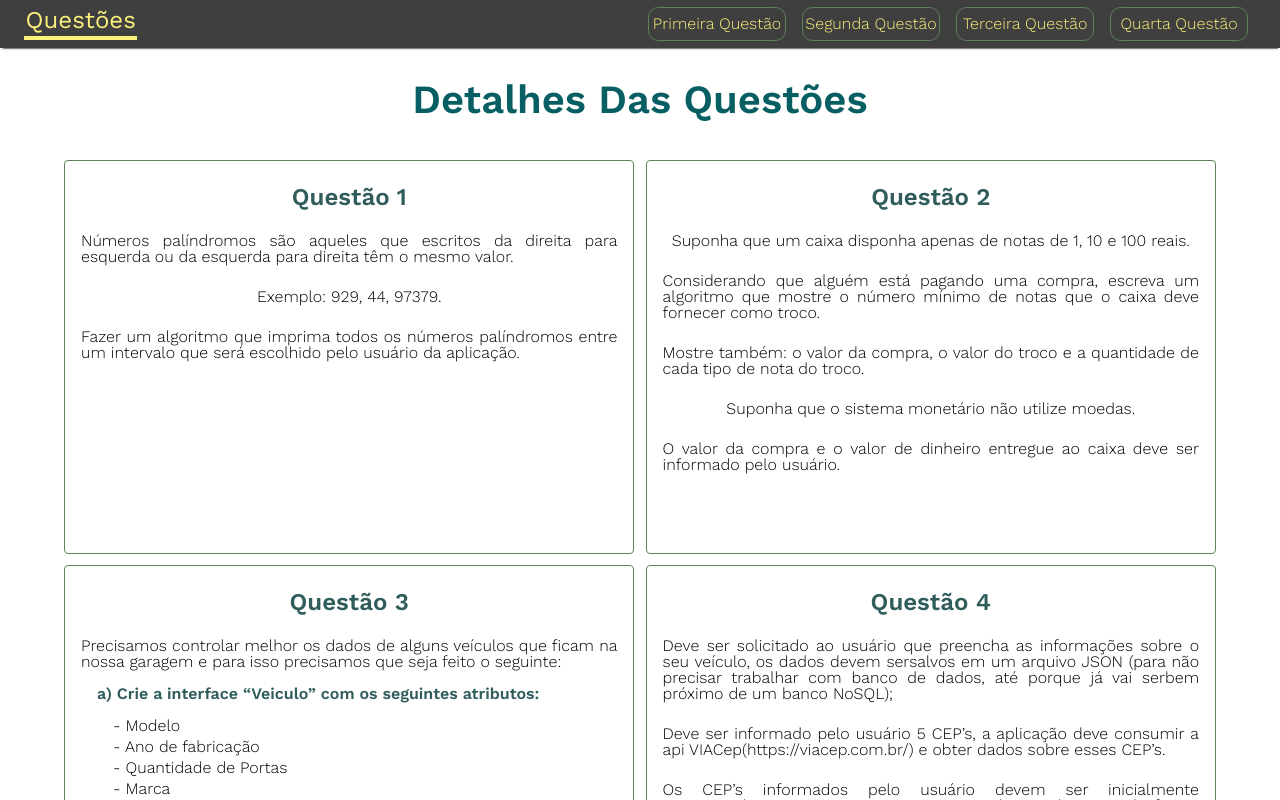
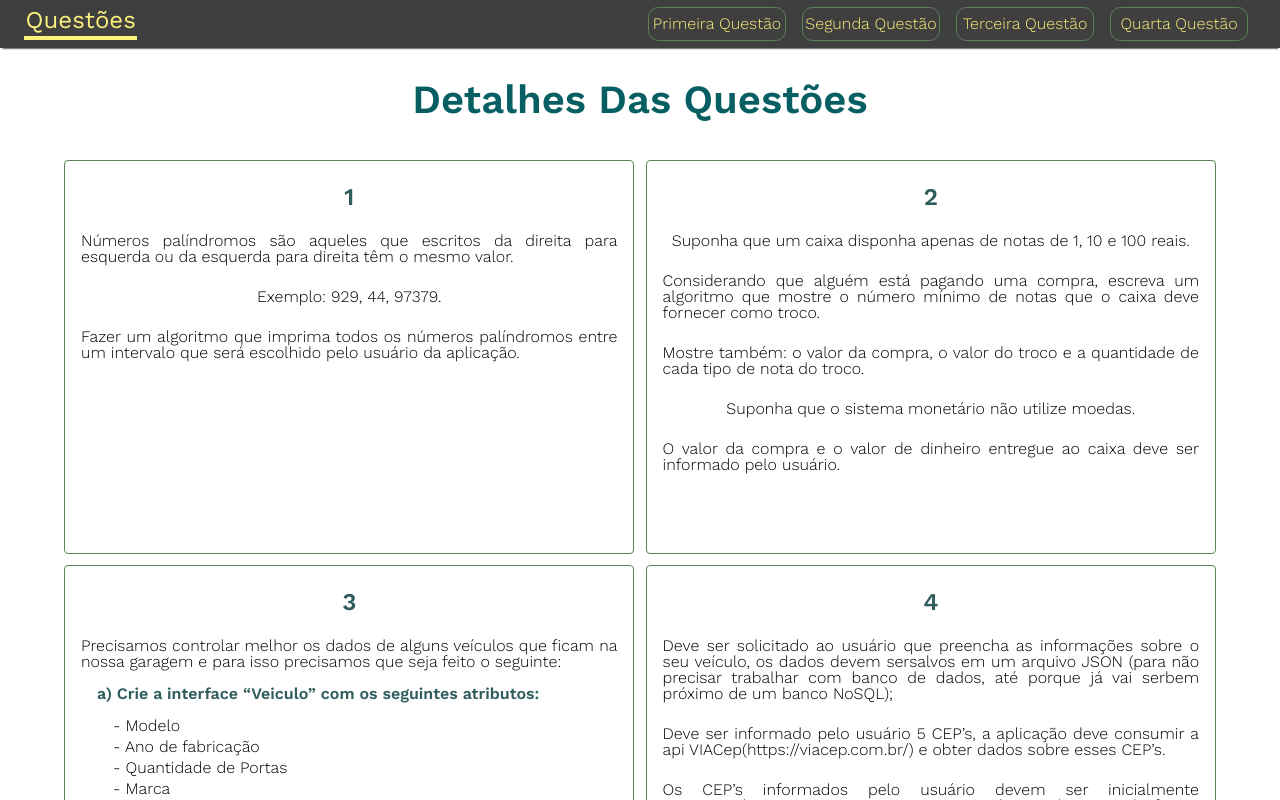
Before and after one commit to pepeyen/kukac-front-end, a React (Create React App) app: page /#/questoes in a window 1280 px wide. Shown: the top 800 px of the page. Built offline with nearby package versions, Linux system fonts and the light colour scheme.

Commit message:
Minor text QoL changes

```diff
--- a/src/views/Home.tsx
+++ b/src/views/Home.tsx
@@ -60,7 +60,7 @@ const Home: React.FC = () => {
                 key={index}
                 className="page__question --thin-borders"
             >
-               <h3 className="page__question-title --main-title">Questão {question.questionId}</h3>
+               <h3 className="page__question-title --main-title">{question.questionId}</h3>
                {question.questionPrelude ? <span className="page__question-statement --main-statement">{question.questionPrelude}</span> : null}
                {multiParagraphStatement.map((paragraph, index) => <p className="page__question-statement --main-statement" key={index}>{paragraph}</p>)}
                {question.questionSteps ? renderQuestionSteps(question.questionSteps) : null}
```
